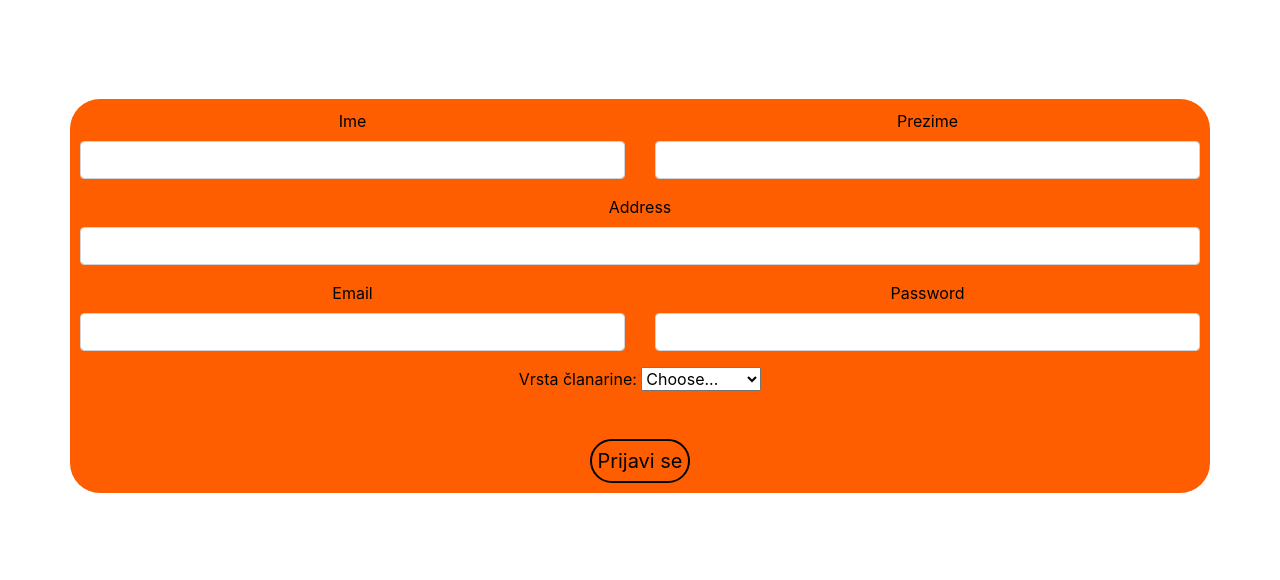
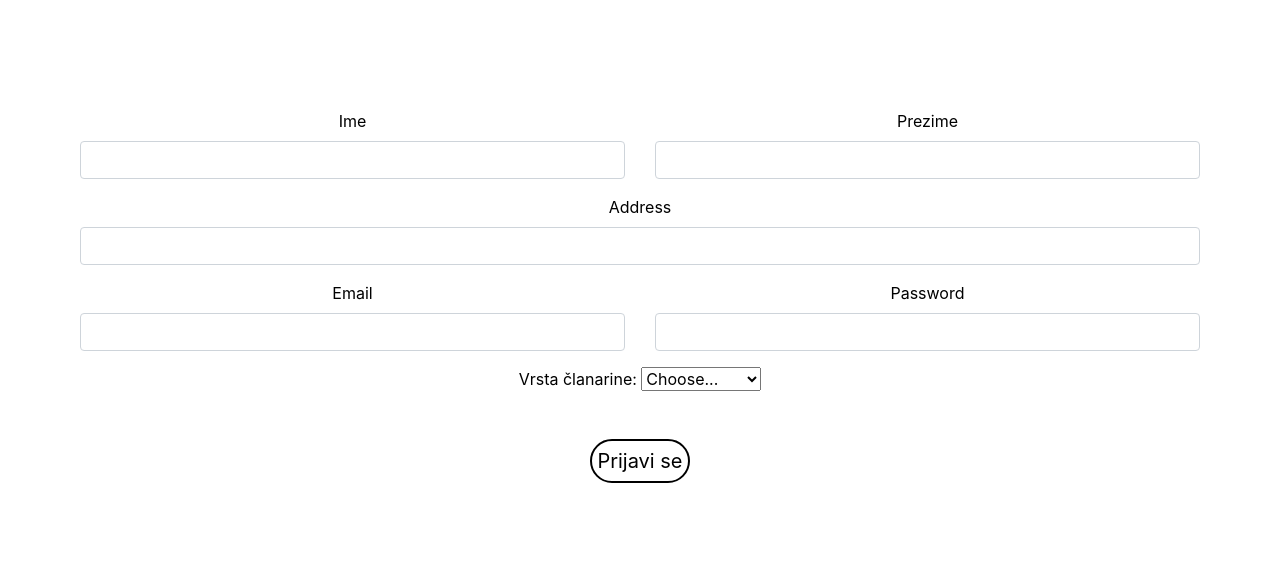
Before and after one commit to StefanTri/Projekat-2, a plain HTML site: page kontakt.html in a window 1280 px wide. Shown: the part 211-791 px from the top of the page. Drawn offline with nearby package versions, Linux system fonts and the light colour scheme.

Commit message:
Update style.css

```diff
--- a/style.css
+++ b/style.css
@@ -263,7 +263,7 @@ html,body{
 }
 
 .fora{
-    background-color: rgb(255, 94, 0);
+
     color: black;
     border-radius: 30px;
     margin-bottom: 100px;
```
